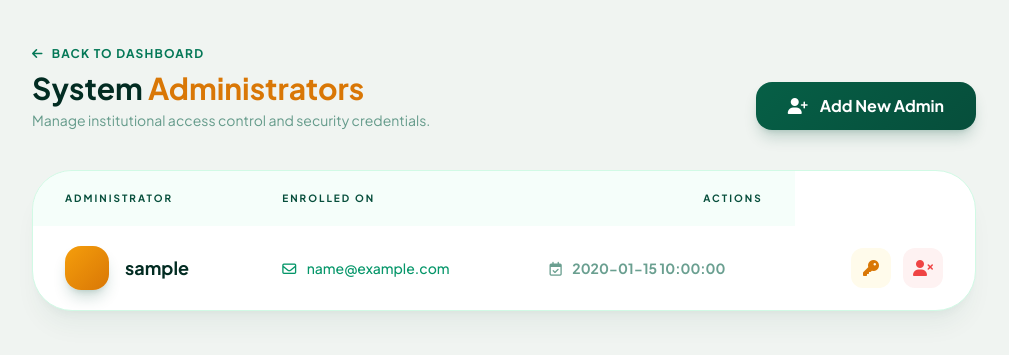
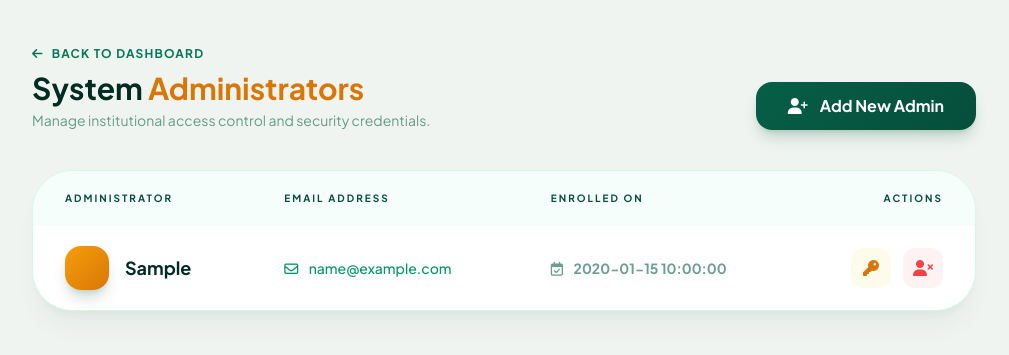
Before and after one commit to PercyLeinad/smart-attendance, a FastAPI app: template templates/masters.html in a window 1280 px wide. Shown: the top 355 px of the page, without its empty margins (136-1145 px from the left). Run offline with FastAPI, Linux system fonts and the light colour scheme; the template is opened without the code that fills it: most values are stand-ins (such as "Sample title", 1, 10 or a date in 2020); some libraries are stand-ins or nearby versions.

Commit message:
titlecase for masters names

```diff
--- a/templates/masters.html
+++ b/templates/masters.html
@@ -75,6 +75,9 @@
                                 Administrator
                             </th>
                             <th class="px-8 py-5 text-[10px] font-bold text-emerald-900 uppercase tracking-[0.2em]">
+                                Email Address
+                            </th>
+                            <th class="px-8 py-5 text-[10px] font-bold text-emerald-900 uppercase tracking-[0.2em]">
                                 Enrolled On
                             </th>
                             <th
@@ -97,7 +100,7 @@
                                     </div>
                                     <div>
                                         <span class="block font-bold text-emerald-950 text-lg leading-none">
-                                            {{ master.username }}
+                                            {{ master.username | title}}
                                         </span>
                                     </div>
                                 </div>
```
